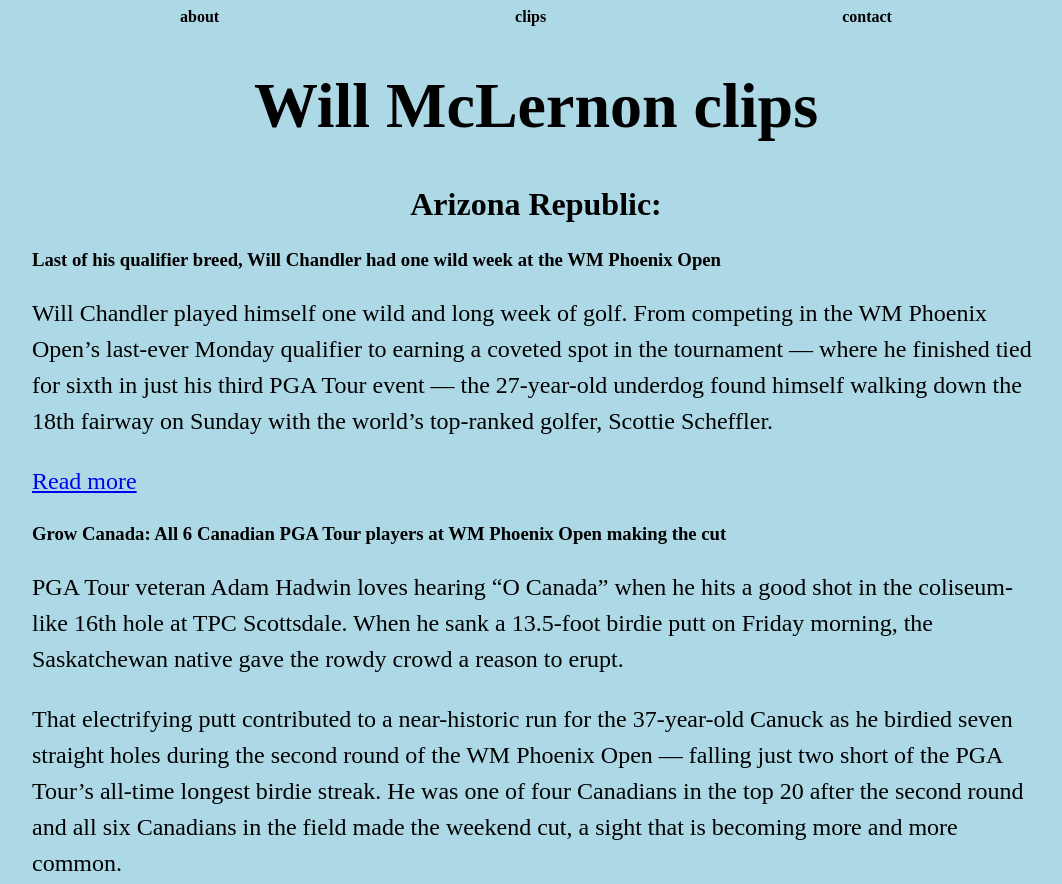
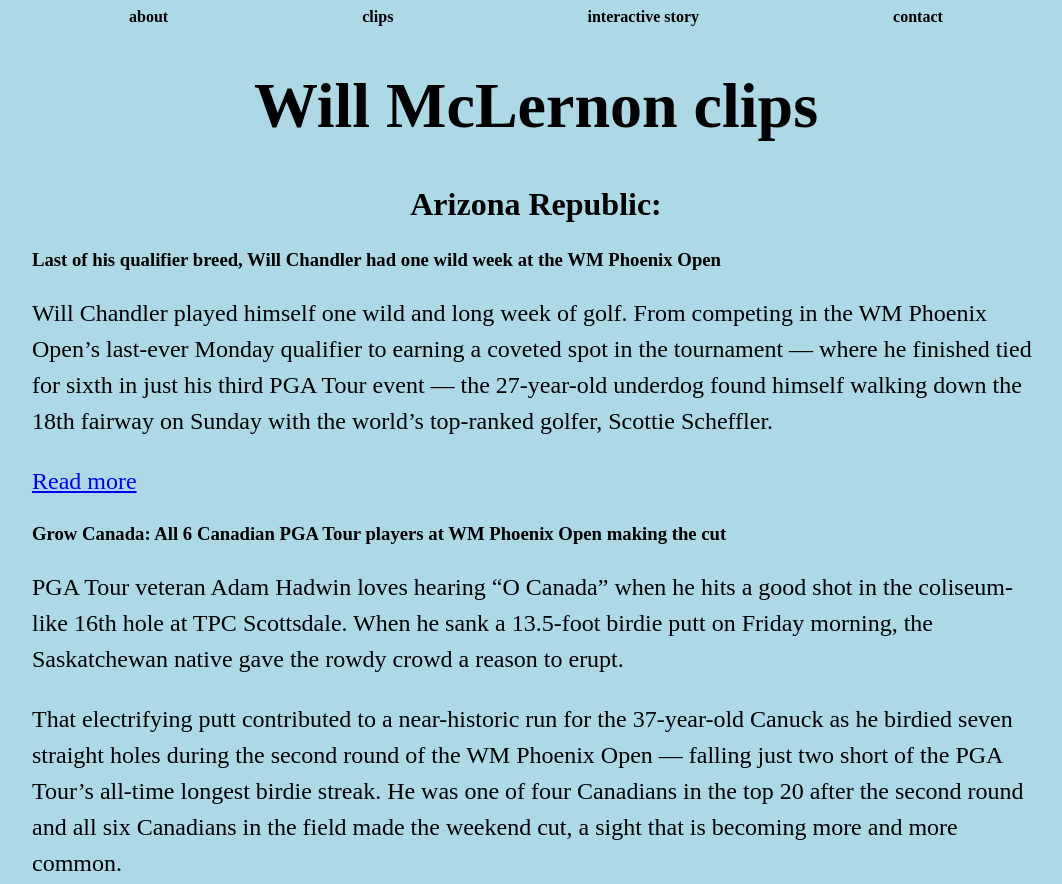
Before and after one commit to willmclernon/Interactives, a plain HTML site: page portfolio/Clips.html in a window 1280 px wide. Shown: the top 884 px of the page, without its empty margins (104-1166 px from the left). Drawn offline with Linux system fonts and the light colour scheme.

Commit message:
interactive story update

```diff
--- a/portfolio/Clips.html
+++ b/portfolio/Clips.html
@@ -3,9 +3,10 @@
 </Head>
 
 <div id="nav-bar" class="collapsed">
-<div class="nav-button"> <a href="./index.html">about</a></div>
-<div class="nav-button">  <a href="./clips.html">clips</a></div>
-<div class="nav-button"><a href="./contact.html">contact</a> </div>
+<div class="nav-button"> <a href="../index.html">about</a></div>
+<div class="nav-button">  <a href="../clips.html">clips</a></div>
+<div class="nav-button"><a href="../interactivestory.html">interactive story</a> </div>
+<div class="nav-button"><a href="../contact.html">contact</a> </div>
 </div>
 
 <h1>Will McLernon clips</h1>
@@ -35,7 +36,8 @@
 <p> Kenwood Academy's girl's basketball team has never won a city or state championship. This year's squad thinks they could change that.</p>
 <iframe width="560" height="315" src="https://www.youtube.com/embed/m13lbxiHyLU?si=vs_Zy44WfQGwpDEV" title="YouTube video player" frameborder="0" allow="accelerometer; autoplay; clipboard-write; encrypted-media; gyroscope; picture-in-picture; web-share" referrerpolicy="strict-origin-when-cross-origin" allowfullscreen></iframe>
 <h3>Video package on 86-year-old basketball player</h3>
-
+<P> A Wilmette senior dedicated his life to covering sports. Now he shows off his skills on the hardwood in Evanston </P>
+<iframe width="560" height="315" src="https://www.youtube.com/embed/JvyQTZSaSq0?si=0_zuLx6AEieVzXP5" title="YouTube video player" frameborder="0" allow="accelerometer; autoplay; clipboard-write; encrypted-media; gyroscope; picture-in-picture; web-share" referrerpolicy="strict-origin-when-cross-origin" allowfullscreen></iframe>
 
 <H2>CBC: <H2>
     <H3>New hockey sticks aim to spark conversation about Every Child Matters movement in Canada </H3>
```
Also changed, not shown: portfolio/interactivestory.html (added).
